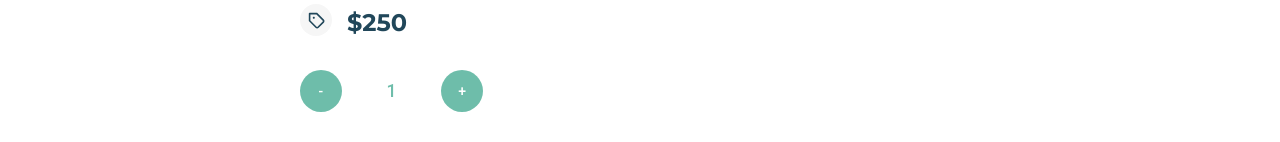
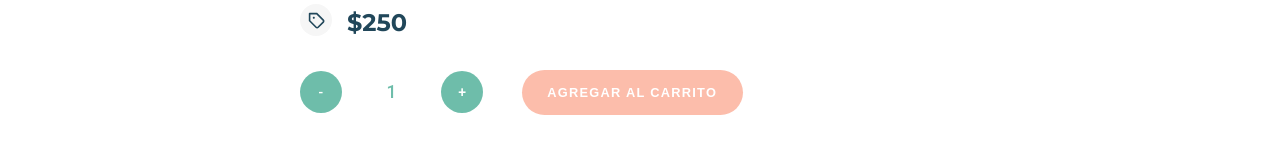
Before and after one commit to yohannaje/plantae-etchemendy, a React (Create React App) app: page /item/1 in a window 1280 px wide. Shown: the part 810-952 px from the top of the page. Built offline with nearby package versions, Linux system fonts and the light colour scheme.

Commit message:
Entrega Clase 9

```diff
--- a/src/components/Items/ItemCount/ItemCount.js
+++ b/src/components/Items/ItemCount/ItemCount.js
@@ -4,13 +4,13 @@ import { itemCountStyle } from "./itemCountStyle";
 
 const useStyles = makeStyles((theme) => itemCountStyle(theme));
 
-export const ItemCount = ({ stock, initial, handleIncrement }) => {
+export const ItemCount = ({ currentstock, initial, handleIncrement }) => {
   const classes = useStyles();
   const [count, setCount] = useState(initial);
   //contador inicializado en valor inicial
 
   handleIncrement = () => {
-    if (stock > 0 && count < stock) {
+    if (currentstock > 0 && count < currentstock) {
       //si hay stock y el valor elegido por el usuario es menor que el stock
       setCount(count + 1); //sumar uno al contador (el maximo sera igual al stock disponible)
     }
--- a/src/components/Items/ItemCount/itemCountStyle.js
+++ b/src/components/Items/ItemCount/itemCountStyle.js
@@ -1,8 +1,6 @@
 export const itemCountStyle = (theme) => {
   return {
     counterGroup: {
-      marginTop: "2em",
-      marginBottom: "3em",
       display: "flex",
       justifyContent: "left",
       "& :hover": {
--- a/src/components/Items/ItemDetailContainer/ItemDetail/ItemDetail.css
+++ b/src/components/Items/ItemDetailContainer/ItemDetail/ItemDetail.css
@@ -46,6 +46,63 @@
   margin-left: 0 !important;
 }
 
+.stockContainer {
+  display: flex;
+  align-items: center;
+  margin-top: 2em;
+}
+
+.addCartButton {
+  background-color: #fcbdab;
+  border: none !important;
+  border-radius: 28px;
+  cursor: pointer;
+  color: #ffffff;
+  font-size: 0.8em;
+  letter-spacing: 0.1em;
+  text-decoration: none;
+  text-transform: uppercase;
+  font-weight: 700;
+  height: 3.5em;
+  padding-left: 2em;
+  padding-right: 2em;
+  margin-left: 3em;
+}
+
+.purchaseButton {
+  background-color: #6ebdaa;
+  border: none !important;
+  border-radius: 28px;
+  cursor: pointer;
+  color: #ffffff;
+  font-size: 0.8em;
+  letter-spacing: 0.1em;
+  text-decoration: none;
+  text-transform: uppercase;
+  font-weight: 700;
+  height: 4em;
+  padding-left: 2em;
+  padding-right: 2em;
+  margin-top: 5em;
+}
+
+.backButton {
+  background-color: #ffff;
+  border: #6ebdaa 1px solid;
+  border-radius: 28px;
+  cursor: pointer;
+  color: #6ebdaa;
+  font-size: 0.8em;
+  letter-spacing: 0.1em;
+  text-decoration: none;
+  text-transform: uppercase;
+  font-weight: 700;
+  height: 4em;
+  padding-left: 2em;
+  padding-right: 2em;
+  margin-top: 1em;
+}
+
 /*mobile  */
 @media screen and (max-width: 640px) {
   .productDetail {
--- a/src/components/Items/ItemDetailContainer/ItemDetail/ItemDetail.js
+++ b/src/components/Items/ItemDetailContainer/ItemDetail/ItemDetail.js
@@ -1,8 +1,8 @@
-import { React } from "react";
-import { ItemCount } from "../../ItemCount/ItemCount.js";
+import { React,useEffect,useState } from "react";
 import "./ItemDetail.css";
 import { TagWidget } from "../../../NavBar/TagWidget/TagWidget.js";
 import { Link } from "react-router-dom";
+import {StockContainer} from "./StockContainer.js";
 
 export const ItemDetail = ({ product }) => {
   //este componente tambien es dummy por lo que recibe
@@ -22,7 +22,7 @@ export const ItemDetail = ({ product }) => {
         <TagWidget />
         <h5>{product.price}</h5>
         </div>
-        <ItemCount stock={5} initial={1} />
+        <StockContainer />
       </div>
     </article>
   );
--- /dev/null
+++ b/src/components/Items/ItemDetailContainer/ItemDetail/StockContainer.js
@@ -0,0 +1,23 @@
+import {React, useState} from 'react';
+import { ItemCount } from "../../ItemCount/ItemCount.js";
+import { Link } from "react-router-dom";
+
+
+
+export const StockContainer = () =>{
+  const [buttonState, setButtonState]= useState(false)
+
+  return ( buttonState === false ? (
+    <div className="stockContainer">
+      <ItemCount currentstock={5} initial={1}/>
+      <button className="addCartButton" onClick={(e) => setButtonState(true)}>Agregar al carrito</button>
+    </div>
+    ) : (
+      <div>
+      <Link to="/cart"><button className="purchaseButton">Finalizar Compra</button></Link>
+      <br></br>
+      <button className="backButton" onClick={(e) => setButtonState(false)}>Cancelar</button>
+      </div>
+    )
+    )
+  }
--- a/src/components/Items/ItemDetailContainer/ItemDetailContainer.js
+++ b/src/components/Items/ItemDetailContainer/ItemDetailContainer.js
@@ -86,7 +86,7 @@ export const ItemDetailContainer = () => {
   };
 
   //utilizo UseEffect para simplificar lo que tengo que hacer
-  //primero llamo a la promise y utilizo .then para el caso de exito
+  //primero llamo a la funcion que tiene la promise y utilizo .then para el caso de exito
   //luego al resultado de la promise (mi array de objetos), lo paso
   //como parametro a mi funcion de estado setProdById pero ya filtrados por
   //el valor de Id que tome de useParams, de esta manera ya mando directamente
--- a/src/components/Items/ItemListContainer/ItemList/ItemList.js
+++ b/src/components/Items/ItemListContainer/ItemList/ItemList.js
@@ -4,7 +4,7 @@ import './Itemlist.css';
 
 export const ItemList=({items}) => {
     //Recibo por props los items filtrados o no a mostrar.
-   //Hago un map que me va a permitir recorrer el array item por item
+    //Hago un map que me va a permitir recorrer el array item por item
    //y pasarselo al componente funcional Item para que los muestre
     return <div>
     {
--- a/src/components/Items/ItemListContainer/ItemListContainer.js
+++ b/src/components/Items/ItemListContainer/ItemListContainer.js
@@ -120,7 +120,8 @@ export const ItemListContainer = () => {
 
   //en el return evaluo si mi array items (con mis objetos) tiene algo
   //o si solo esta inicializado, en el caso de tener contenido evaluo
-  //si id es undefined (el caso de estar en el home localhost:3000/)
+  //si id es undefined (el caso de estar en el home localhost:3000/),
+  //si es asi cargo todos los items a mostrar.
   //si id no es undefined (o sea, estoy yendo a una ruta)filtro los productos
   // por la categoria correspondiente. Y se los paso a ItemList ya filtrados
   // En el caso de que el array este vacio cargo un loader hasta que tenga algo.
--- a/src/components/Routes.js
+++ b/src/components/Routes.js
@@ -2,7 +2,7 @@ import {React} from 'react';
 import {Switch, Route} from 'react-router-dom';
 import {ItemListContainer} from '../components/Items/ItemListContainer/ItemListContainer.js';
 import {ItemDetailContainer} from '../components/Items/ItemDetailContainer/ItemDetailContainer.js';
-
+import {Cart} from '../screens/Cart.js'
 export const Routes = () => {
 
 return <Switch>
@@ -15,6 +15,9 @@ return <Switch>
         <Route path="/item/:id">
             <ItemDetailContainer />
         </Route>
+        <Route path="/cart">
+            <Cart />
+        </Route>
 </Switch>
 
 }
--- /dev/null
+++ b/src/screens/Cart.js
@@ -0,0 +1,6 @@
+import React from 'react';
+
+export const Cart =() =>{
+
+ return <h1>Proximamente</h1>
+}
```
